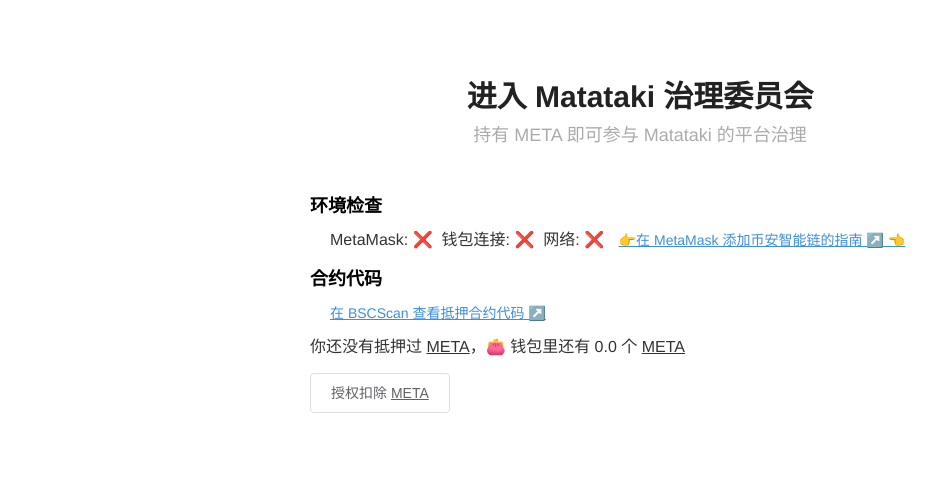
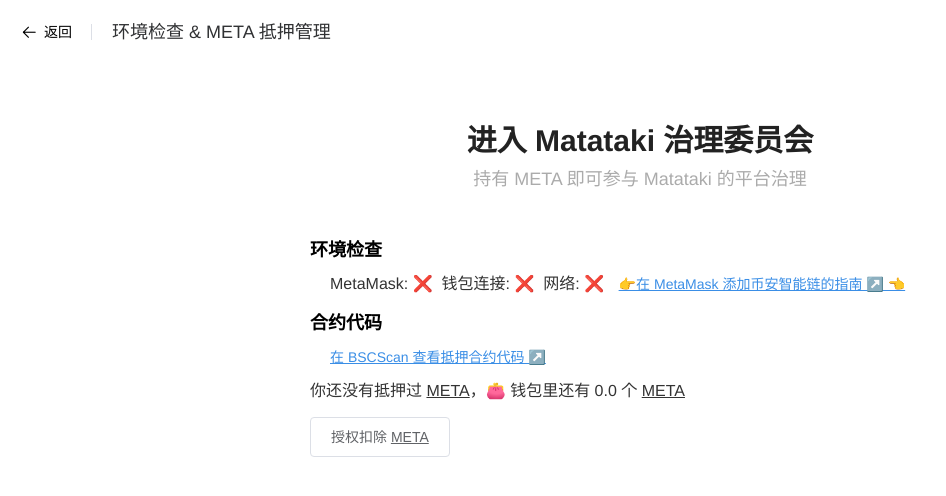
Before and after one commit to Matataki-io/management, a Vue app in the folder frontend-ng/: page /stake in a window 1280 px wide. Shown: the top 496 px of the page, without its empty margins (0-946 px from the left). Built offline with nearby package versions, Linux system fonts and the light colour scheme; no server answers.

Commit message:
fix: add Page Header and Go Back Btn

```diff
--- a/frontend-ng/src/views/stake/index.vue
+++ b/frontend-ng/src/views/stake/index.vue
@@ -1,5 +1,6 @@
 <template>
   <div class="container">
+    <el-page-header content="环境检查 & META 抵押管理" style=" margin: 20px; " @back="$router.back()" />
     <div class="stake">
       <h1 class="title">进入 Matataki 治理委员会</h1>
       <h2 class="subtitle">持有 META 即可参与 Matataki 的平台治理</h2>
```
